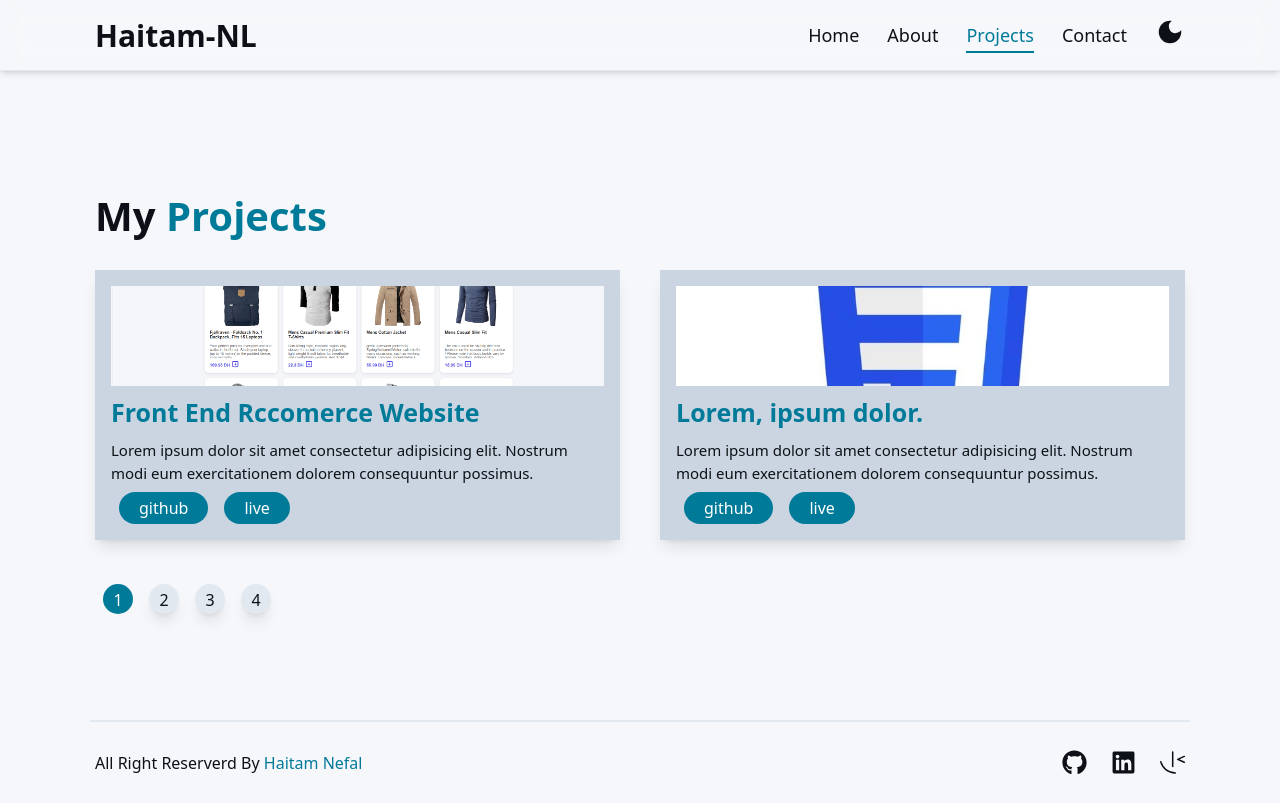
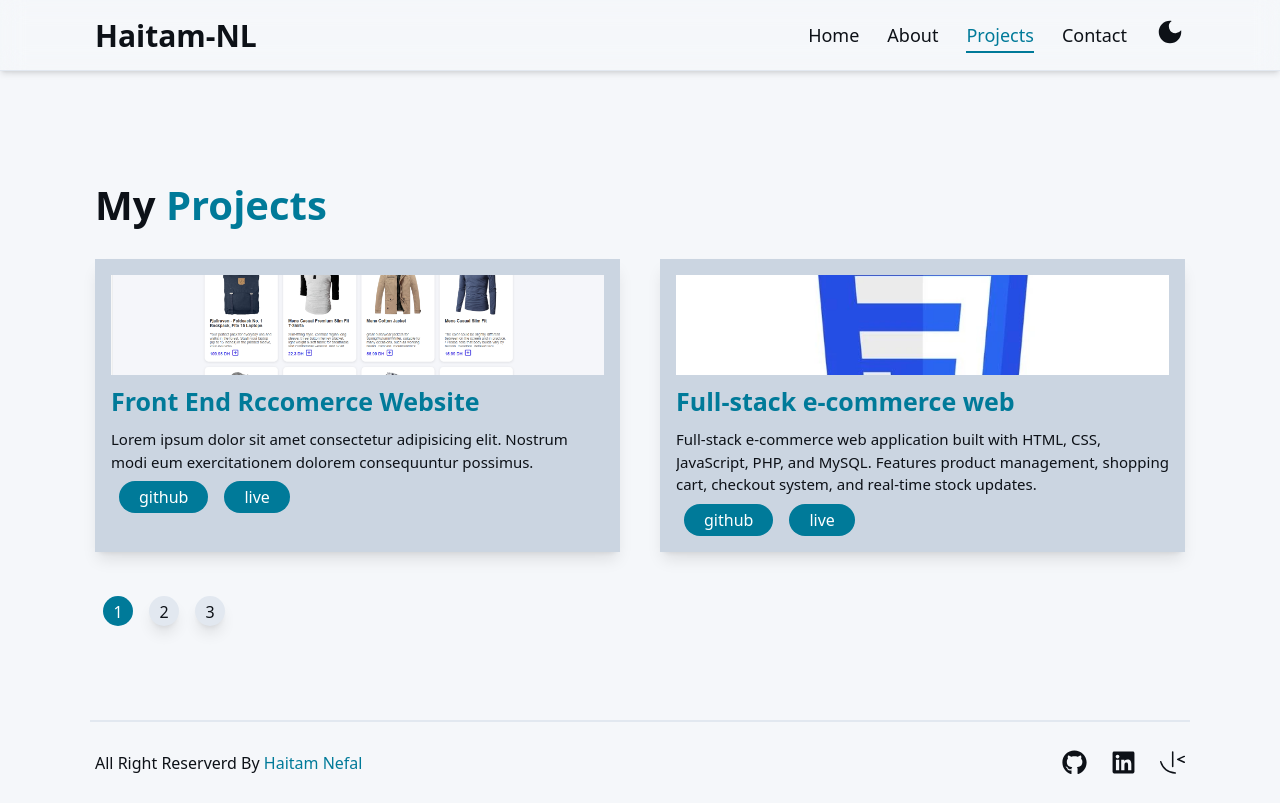
Before and after one commit to Haytam-DEV05/react-portfolio, a React (Vite) app: page /Projects in a window 1280 px wide. Built offline with nearby package versions, Linux system fonts and the light colour scheme.

Commit message:
in this task i fixe somme lignes in the projects page and also in the header and also i make a new page for detaille project

```diff
--- a/index.html
+++ b/index.html
@@ -2,7 +2,11 @@
 <html lang="en">
   <head>
     <meta charset="UTF-8" />
-    <link rel="icon" type="image/svg+xml" href="/vite.svg" />
+    <link
+      rel="icon"
+      type="image/svg+xml"
+      href="/images/picture-portfolio.webp"
+    />
     <meta name="viewport" content="width=device-width, initial-scale=1.0" />
     <meta
       name="description"
--- /dev/null
+++ b/src/Components/Pages/Projects/DetailleProject.jsx
@@ -0,0 +1,8 @@
+import { useParams } from "react-router";
+
+export default function DetailleProject() {
+  const { id } = useParams();
+  console.log(id);
+
+  return <div>DetailleProject</div>;
+}
--- a/src/Components/Pages/Projects/Projects.jsx
+++ b/src/Components/Pages/Projects/Projects.jsx
@@ -1,5 +1,6 @@
 import { useState } from "react";
 import "./Projects.css";
+import { useNavigate } from "react-router";
 
 export default function Projects() {
   const [currentPage, setCurrentPage] = useState(1);
@@ -16,24 +17,32 @@ export default function Projects() {
     },
     {
       id: 2,
-      title: "Lorem, ipsum dolor.",
+      title: "Full-stack e-commerce web ",
       img_path: "/images/css.webp",
-      description: `Lorem ipsum dolor sit amet consectetur adipisicing elit. Nostrum
-              modi eum exercitationem dolorem consequuntur possimus.`,
+      github_path: "https://github.com/Haytam-DEV05/fullstack-ecommerce-app",
+      live_path: false,
+      description: `Full-stack e-commerce web application built with HTML, CSS, JavaScript, PHP, and MySQL. Features product management,
+                    shopping cart, checkout system, and real-time stock updates.`,
     },
     {
       id: 3,
-      title: "Lorem, ipsum dolor.",
+      title: "manage-landing-page",
       img_path: "/images/php.webp",
-      description: `Lorem ipsum dolor sit amet consectetur adipisicing elit. Nostrum
-              modi eum exercitationem dolorem consequuntur possimus.`,
+      github_path: "https://github.com/Haytam-DEV05/manage-landing-page",
+      live_path: "https://manage-landing-page-pink-one.vercel.app/",
+      description: `A responsive landing page built using HTML and CSS,
+                    with planned JavaScript enhancements for interactivity.`,
     },
     {
       id: 4,
       title: "Lorem, ipsum dolor.",
       img_path: "/images/react.webp",
-      description: `Lorem ipsum dolor sit amet consectetur adipisicing elit. Nostrum
-              modi eum exercitationem dolorem consequuntur possimus.`,
+      github_path:
+        "https://github.com/Haytam-DEV05/Responsive-Multi-Section-Template",
+      live_path: "https://responsive-multi-section-template.vercel.app/",
+      description: `A responsive landing page built using only HTML and CSS. The project includes
+                    multiple sections: Navigation, Articles, Gallery, Features, Testimonials, Team, Services, Skills,
+                    Pricing, Videos, and Stats. The goal of this project is to practice building professional interfaces using Flexbox, Grid, and Animations.`,
     },
     {
       id: 5,
@@ -49,17 +58,10 @@ export default function Projects() {
       description: `Lorem ipsum dolor sit amet consectetur adipisicing elit. Nostrum
               modi eum exercitationem dolorem consequuntur possimus.`,
     },
-    {
-      id: 7,
-      title: "Lorem, ipsum dolor.",
-      img_path: "/images/laravel.webp",
-      description: `Lorem ipsum dolor sit amet consectetur adipisicing elit. Nostrum
-              modi eum exercitationem dolorem consequuntur possimus.`,
-    },
   ];
 
   const [pagProjects, setPagProjects] = useState(
-    projects.slice(0, itemsPerPage)
+    projects.slice(0, itemsPerPage),
   );
 
   // FUNCTION NAVIGATE TO NEXT PAGE =>
@@ -79,8 +81,8 @@ export default function Projects() {
           key={index}
           className={
             currentPage === index + 1
-              ? "bg-[var(--primary)] p-1 mx-2 cursor-pointer w-[30px] h-[30px] transition-all duration-300 text-[#fff] rounded-full"
-              : "hover:bg-[var(--primary)] bg-[var(--soft)] p-1 mx-2 cursor-pointer w-[30px] h-[30px] rounded-full shadow-lg text-[var(--text)] rounded-[50%]"
+              ? "bg-(--primary) p-1 mx-2 cursor-pointer w-7.5 h-7.5 transition-all duration-300 text-white rounded-full"
+              : "hover:bg-(--primary) bg-(--soft) p-1 mx-2 cursor-pointer w-7.5 h-7.5 rounded-full shadow-lg text-(--text)"
           }
           onClick={() => {
             navigateToNextPage(index + 1);
@@ -94,6 +96,12 @@ export default function Projects() {
     return makeBtns;
   };
 
+  // NAVIGATE TO THE DETAILLE PROJECT =>
+  const navigate = useNavigate();
+  const handleBtnDetaille = (param) => {
+    navigate(`/Projects/${param}`);
+  };
+
   return (
     <section id="projects" className="">
       <div className="container">
@@ -104,38 +112,48 @@ export default function Projects() {
           {pagProjects.map((project) => {
             return (
               <div
+                onClick={() => handleBtnDetaille(project.id)}
                 key={project.id}
                 className={
                   project.id % 2 !== 0
-                    ? "col bg-[var(--hover)] p-4 my-6 shadow-lg hover:shadow-none transition-shadow duration-400 slide-bottom"
-                    : "col bg-[var(--hover)] p-4 my-6 shadow-lg hover:shadow-none transition-shadow duration-400 slide-top"
+                    ? "col bg-(--hover) p-4 my-6 shadow-lg hover:shadow-none transition-shadow duration-400 slide-bottom cursor-pointer"
+                    : "col bg-(--hover) p-4 my-6 shadow-lg hover:shadow-none transition-shadow duration-400 slide-top cursor-pointer"
                 }
               >
                 <img
                   src={project.img_path}
                   alt="img"
-                  className="w-full h-[100px] object-cover"
+                  className="w-full h-25 object-cover"
                 />
-                <h3 className="text-[25px] text-[var(--primary)] font-semibold py-2">
+                <h3 className="text-[25px] text-(--primary) font-semibold py-2">
                   {project.title}
                 </h3>
-                <p className="text-[15px]">{project.description}</p>
-                <div className="buttons mt-2 text-[#fff]">
+                <p className="text-[15px] line-clamp-3">
+                  {project.description}
+                </p>
+                <div className="buttons mt-2 text-white">
                   <button
-                    className="mx-2 bg-[var(--primary)] px-5 py-1 cursor-pointer rounded-4xl"
+                    className="mx-2 bg-(--primary) px-5 py-1 rounded-4xl "
                     aria-label="show project in github"
+                    onClickCapture={(e) => e.stopPropagation()}
                   >
-                    <a href={project.github_path} target="_blank">
+                    <a
+                      href={project.github_path}
+                      target="_blank"
+                      className="cursor-grab"
+                    >
                       github
                     </a>
                   </button>
                   <button
-                    className="mx-2 bg-[var(--primary)] px-5 py-1 cursor-pointer rounded-4xl"
+                    className={`mx-2 bg-(--primary) px-5 py-1 rounded-4xl`}
                     aria-label="show project in live"
+                    onClickCapture={(e) => e.stopPropagation()}
                   >
                     <a
                       href={project.live_path ? project.live_path : ""}
                       target="_blank"
+                      className="cursor-grab"
                     >
                       live
                     </a>
--- a/src/Components/Templates/Header/Header.jsx
+++ b/src/Components/Templates/Header/Header.jsx
@@ -10,6 +10,7 @@ import "./Header.css";
 import Home from "../../Pages/Home/Home";
 import About from "../../Pages/About/About";
 import Projects from "../../Pages/Projects/Projects";
+import DetailleProject from "../../Pages/Projects/DetailleProject";
 import Contact from "../../Pages/Contact/Contact";
 import Theme from "../Theme/Theme";
 import { HiMenu, HiX } from "react-icons/hi";
@@ -34,6 +35,7 @@ export default function Header() {
         { index: true, element: <Home /> },
         { path: "About", element: <About /> },
         { path: "Projects", element: <Projects /> },
+        { path: "Projects/:id", element: <DetailleProject /> },
         { path: "Contact", element: <Contact /> },
         {
           path: "*",
@@ -97,7 +99,7 @@ export default function Header() {
 
             {/* MOBILE UL */}
             <ul
-              className={`md:hidden fixed top-0 -right-25 h-screen bg-(--bg) py-10 px-6 transition-all duration-1000 shadow-2xl ${
+              className={`md:hidden fixed top-0 -right-25 min-h-screen bg-(--bg) py-10 px-6 transition-all duration-1000 shadow-2xl ${
                 open ? "showMenu" : "closeMenu"
               }`}
             >
```
